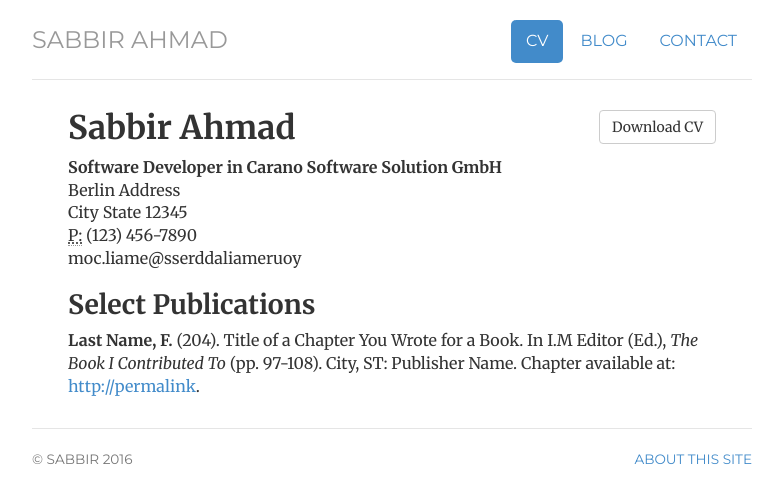
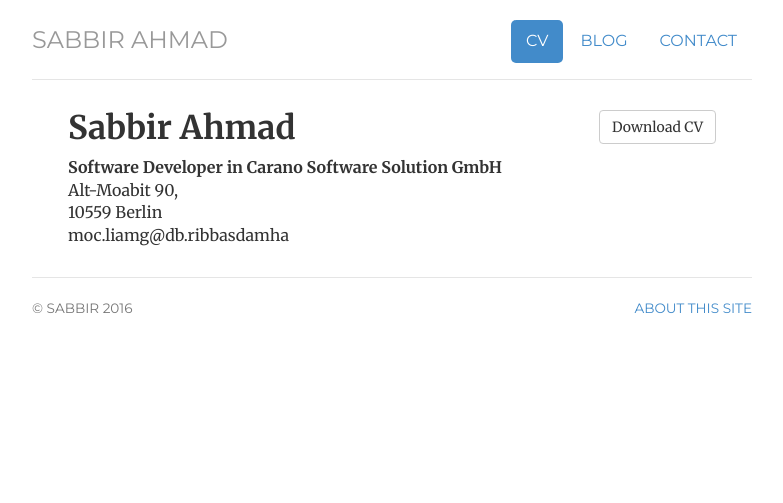
Before and after one commit to muktoshuvro/muktoshuvro.github.io, a Jekyll site: the page built from cv/index.html, in a window 1280 px wide. Shown: the top 503 px of the page, without its empty margins (248-1031 px from the left). Built offline with Jekyll 4.4.1, drawn with Linux system fonts in a browser that asks for light colours.

Commit message:
new update

```diff
--- a/cv/index.html
+++ b/cv/index.html
@@ -14,16 +14,9 @@ description: Current CV for Jonathan McGlone, a Librarian, Front-End Developer,
 			<h1>Sabbir Ahmad</h1>
 			<address>
 				<strong>Software Developer in Carano Software Solution GmbH</strong><br>
-				Berlin Address<br>
-				City State 12345<br>
-				<abbr title="phone">P:</abbr> (123) 456-7890<br>
-				<span class="obfuscate">youremailaddress@email.com</span>
+				Alt-Moabit 90, <br>
+				10559 Berlin<br>
+				<span class="obfuscate">ahmadsabbir.bd@gmail.com</span>
 			</address>
 
-			<h2>Select Publications</h2>
-
-			<p><strong>Last Name, F.</strong> (204). Title of a Chapter You Wrote for a Book. In I.M Editor (Ed.), <em>The Book I Contributed To</em> (pp. 97-108). City, ST: Publisher Name. Chapter available at: <a href="#">http://permalink</a>.
-
-
-
 </div>
```
